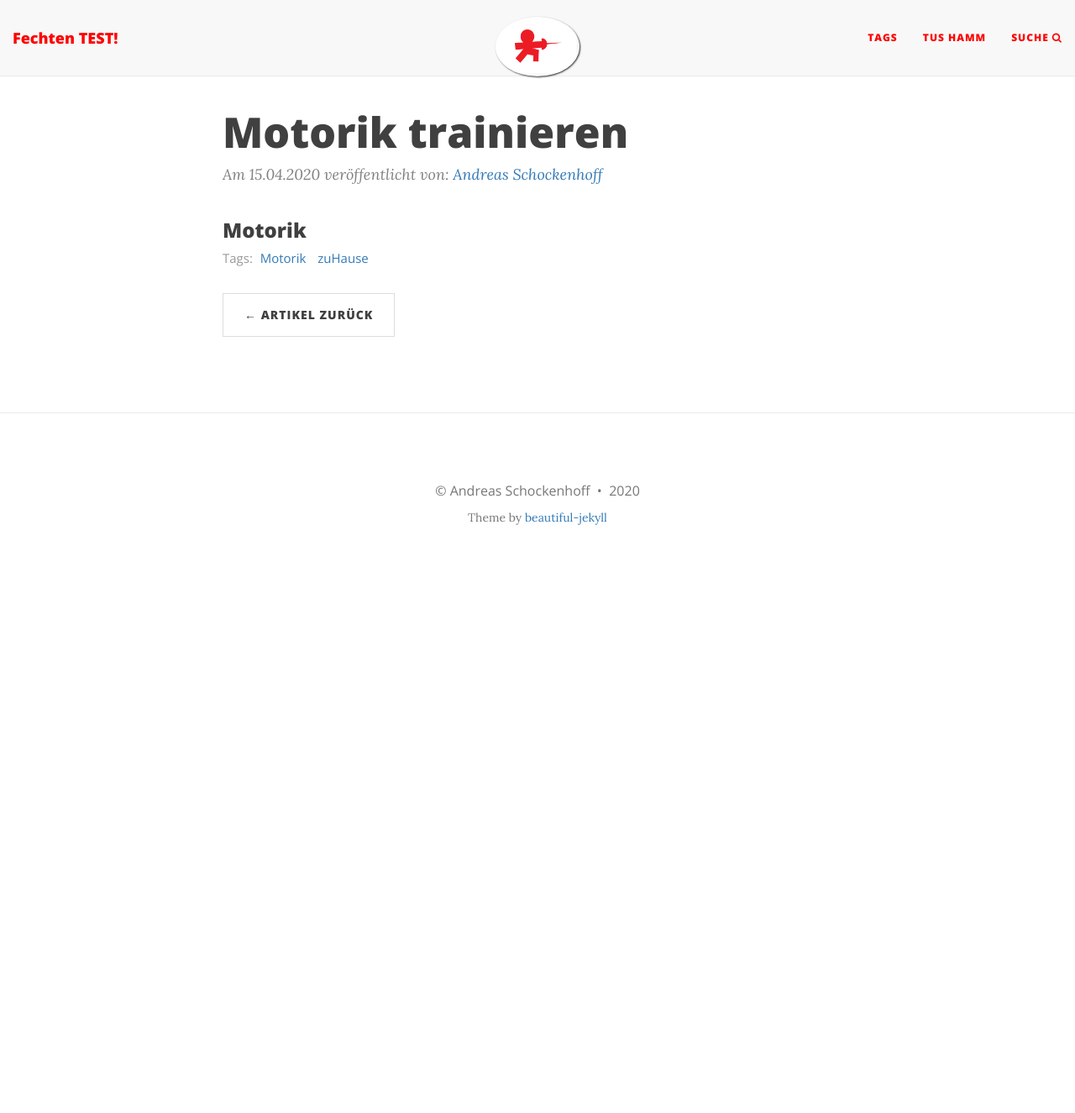
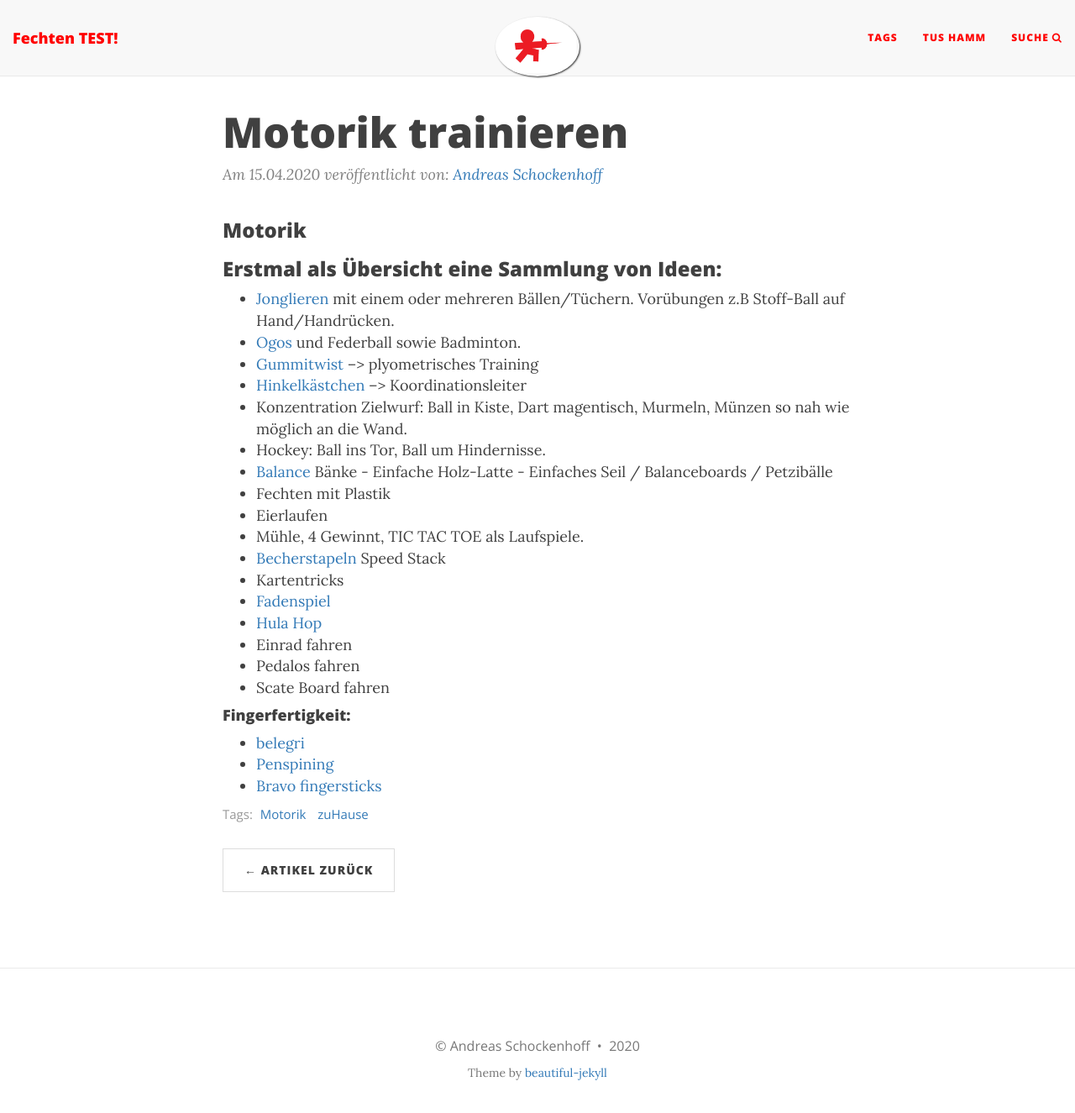
Before and after one commit to test-blog-fechten/test-blog-fechten.github.io, a Jekyll site: the page built from _posts/2020-04-15-mot-rest.md, in a window 1280 px wide and 1338 px high. Shown: the top 1325 px of the window at 84% size. Built offline with Jekyll 4.4.1, drawn with Linux system fonts in a browser that asks for light colours; nearby versions of some CDN libraries.

Commit message:
correct post

```diff
--- a/_posts/2020-04-15-mot-rest.md
+++ b/_posts/2020-04-15-mot-rest.md
@@ -6,3 +6,27 @@ author: Andreas Schockenhoff
 email: ASchockenhoff@fechten-hamm.de
 ---
 ### Motorik
+
+### Erstmal als Übersicht eine Sammlung von Ideen:
+* [Jonglieren](https://www.youtube.com/watch?v=03VNHsU2jZE) mit einem oder mehreren Bällen/Tüchern. Vorübungen z.B Stoff-Ball auf Hand/Handrücken.
+* [Ogos](https://www.youtube.com/watch?v=6bucYd8HPbk) und Federball sowie Badminton.
+* [Gummitwist](https://www.youtube.com/watch?v=xPpK3dkk9nk) --> plyometrisches Training
+* [Hinkelkästchen](https://www.youtube.com/watch?v=Vc9wQvLtcXc) --> Koordinationsleiter
+* Konzentration Zielwurf: Ball in Kiste, Dart magentisch, Murmeln, Münzen so nah wie möglich an die Wand.
+* Hockey: Ball ins Tor, Ball um Hindernisse.
+* [Balance](https://www.youtube.com/watch?v=btk2lrzdNW0) Bänke - Einfache Holz-Latte - Einfaches Seil / Balanceboards / Petzibälle
+* Fechten mit Plastik
+* Eierlaufen
+* Mühle, 4 Gewinnt, TIC TAC TOE als Laufspiele.
+* [Becherstapeln](https://www.youtube.com/watch?v=F89vHYoM8XM) Speed Stack
+* Kartentricks
+* [Fadenspiel](https://www.youtube.com/watch?v=e4XVnGeJSYc)
+* [Hula Hop](https://www.youtube.com/watch?v=s1iXJhsSz8k)
+* Einrad fahren
+* Pedalos fahren
+* Scate Board fahren
+
+#### Fingerfertigkeit:
+* [belegri](https://www.youtube.com/watch?v=-2DVEFePGgc)
+* [Penspining](https://www.youtube.com/watch?v=wg-gIKKr8jY)
+* [Bravo fingersticks](https://www.youtube.com/watch?v=Tedl1G731fE)
```
